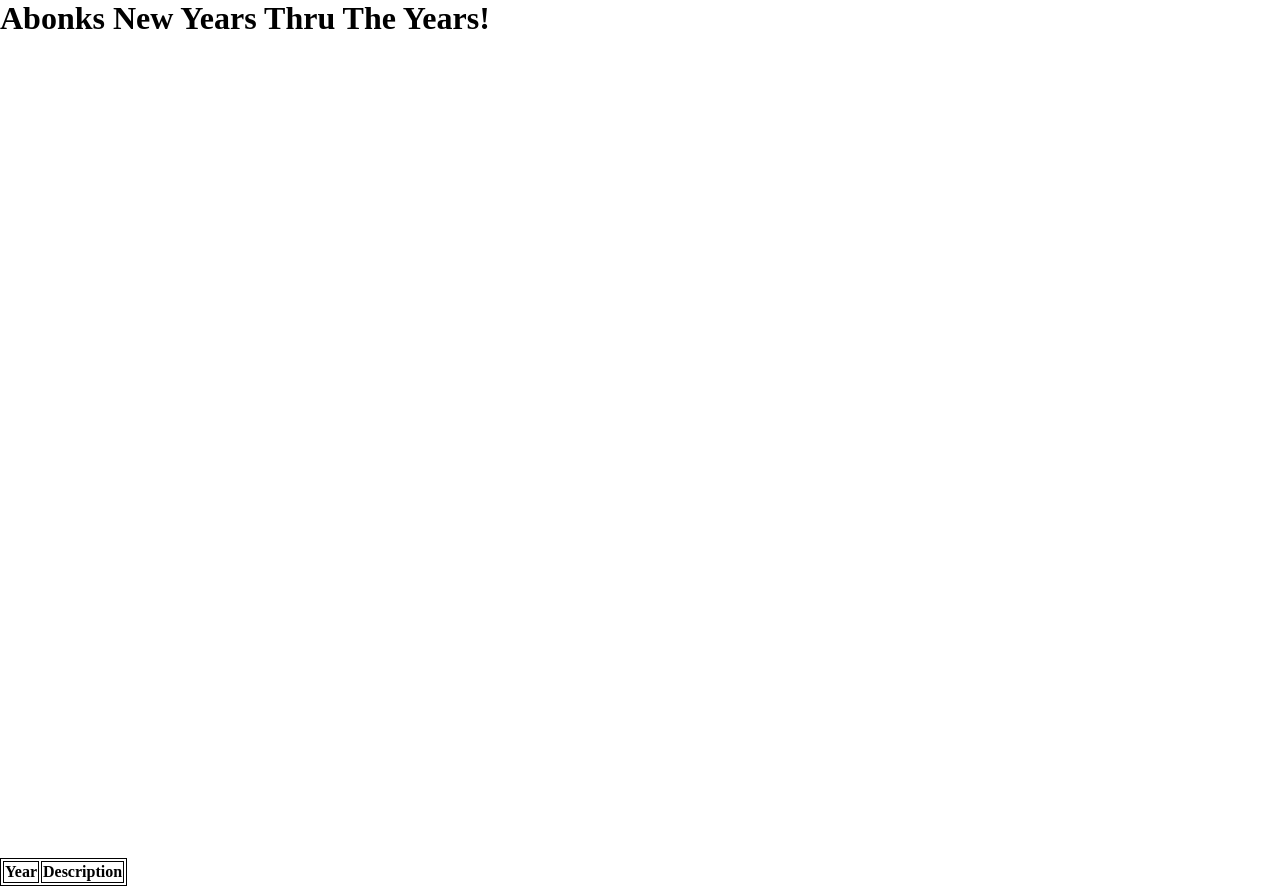
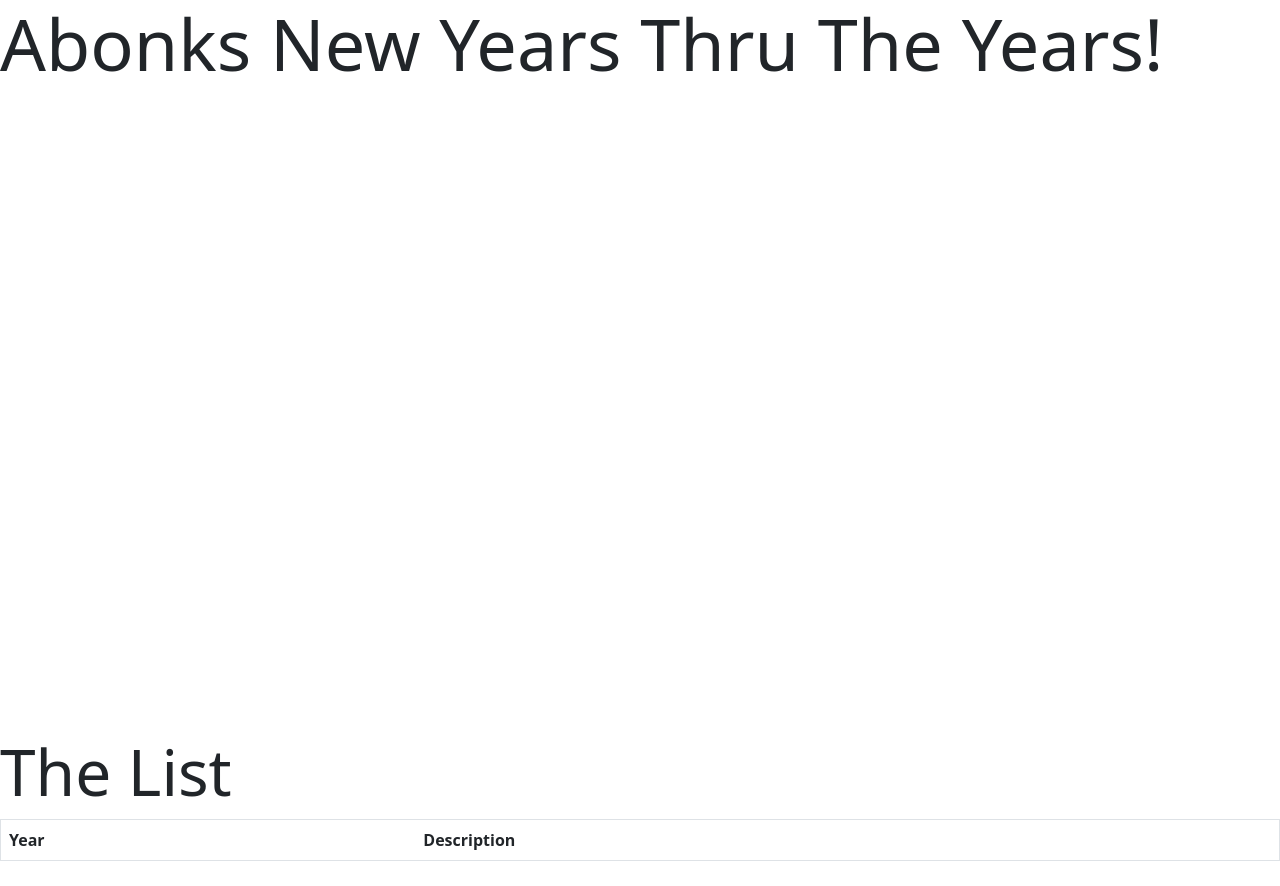
Before and after one commit to joshabell/abonks, a plain HTML site: page index.html in a window 1280 px wide. After the commit the page ends 861 px from the top, so only its background shows below. Drawn offline with nearby package versions, Linux system fonts and the light colour scheme; some packages are replaced by stand-ins of ours.

Commit message:
cleanup table

```diff
--- a/index.html
+++ b/index.html
@@ -1,23 +1,27 @@
+<!doctype html>
 <html>
-
 <head>
     <title>Abonks</title>
     <script src="https://polyfill.io/v3/polyfill.min.js?features=default"></script>
     <link rel="stylesheet" type="text/css" href="./style.css" />
+    <link href="https://cdn.jsdelivr.net/npm/bootstrap@5.3.0/dist/css/bootstrap.min.css" rel="stylesheet" integrity="sha384-9ndCyUaIbzAi2FUVXJi0CjmCapSmO7SnpJef0486qhLnuZ2cdeRhO02iuK6FUUVM" crossorigin="anonymous">
     <script type="module" src="./index.js"></script>
 </head>
 
 <body>
-    <h1>Abonks New Years Thru The Years!</h1>
-
-    <div id="map"></div>
-    <table id="thelist">
-        <th>Year</th>
-        <th>Description</th>
-        </th>
+    <h1 class="display-2">Abonks New Years Thru The Years!</h1>
+    <div id="map" class="container"></div>
+    <h2 class="display-3">The List</h2>
+    <table class="table">
+        <thead>
+        <tr>
+        <th scope="col">Year</th>
+        <th scope="col">Description</th>
+        </tr>
+        </thead>
+        <tbody id="thelist">
+        </tbody>
     </table>
-
-
     </div>
 
     <!-- prettier-ignore -->
--- a/index.js
+++ b/index.js
@@ -149,7 +149,7 @@ async function initMap() {
 
   // The map, centered at Uluru
   map = new Map(document.getElementById("map"), {
-    zoom: 2,
+    zoom: 3,
     center: {lat: 43.995799, lng: -72.8851709},
     mapId: "DEMO_MAP_ID",
   });
--- a/style.css
+++ b/style.css
@@ -9,7 +9,7 @@
 }
 
 #map {
-    height: 100%;
+    height: 80%;
   }
 
   /*
```
